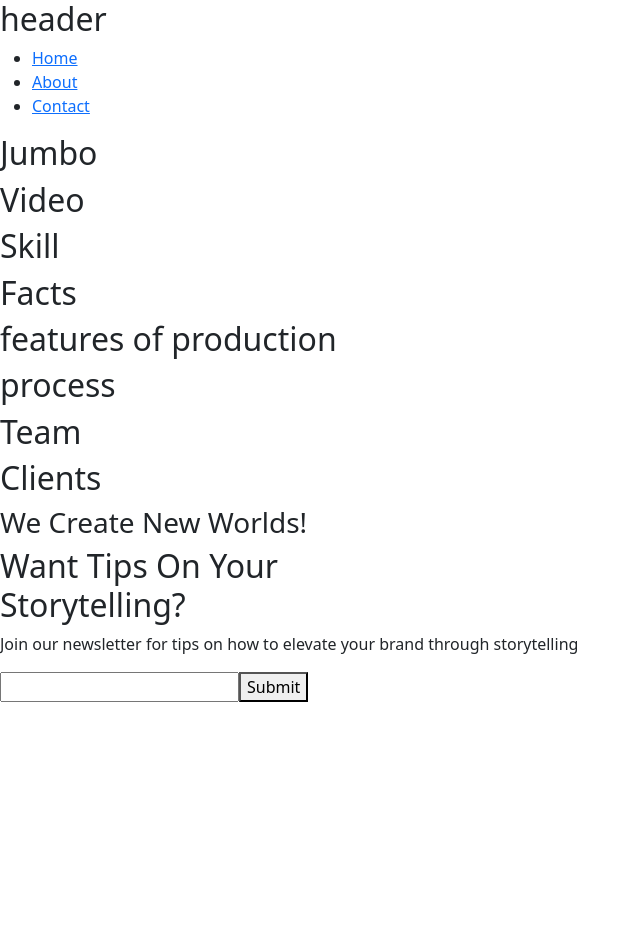
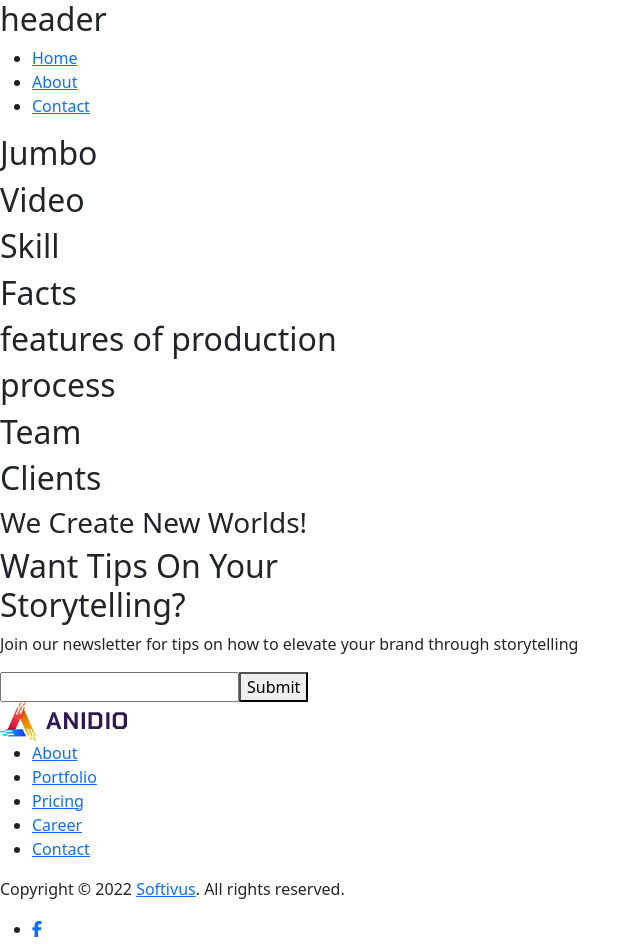
Before and after one commit to IvanTorzoni/proj-html-vuejs, a Vue app: page / in a window 1280 px wide. Shown: the top 944 px of the page, without its empty margins (0-640 px from the left). Before the commit the page ends 800 px from the top, so only its background shows below. Built offline with nearby package versions, Linux system fonts and the light colour scheme.

Commit message:
feat: added content - Footer Section - AppFooter

```diff
--- a/src/components/AppFooter.vue
+++ b/src/components/AppFooter.vue
@@ -1,5 +1,51 @@
 <script>
+
 export default {
+   data() {
+      return {
+
+         // General Menu Links
+         menu: [
+            {
+               title: "About",
+               routeName: "about",
+            },
+            {
+               title: "Portfolio",
+               routeName: "portfolio",
+            },
+            {
+               title: "Pricing",
+               routeName: "pricing",
+            },
+            {
+               title: "Career",
+               routeName: "career",
+            },
+            {
+               title: "Contact",
+               routeName: "contact",
+            },
+         ],
+
+         // Social Networks list
+         socialsMenu: [
+            {
+               name: "facebook",
+               iconClasses: "fa-brands fa-facebook-f",
+            },
+            {
+               name: "twitter",
+               iconClasses: "fa-brands fa-twitter",
+            },
+            {
+               name: "instagram",
+               iconClasses: "fa-brands fa-instagram",
+            },
+
+         ],
+      }
+   }
 
 }
 
@@ -31,6 +77,57 @@ export default {
    <!-- Footer -->
    <footer>
 
+      <!-- Footer Menu - Section -->
+      <section>
+
+         <!-- Footer Logo -->
+         <img src="../assets/Img/main-img/footer-logo.png" alt="Logo Anidio">
+         <!-- /Footer Logo -->
+
+         <!-- Footer Menu -->
+         <ul>
+
+            <li v-for="item in menu">
+
+               <router-link>
+
+                  {{ item.title }}
+
+               </router-link>
+
+            </li>
+
+         </ul>
+         <!-- /Footer Menu -->
+
+      </section>
+      <!-- /Footer Menu - Section -->
+
+      <!-- Footer Copyright - Section -->
+      <section>
+
+         <p>Copyright © 2022 <a href="https://www.templatemonster.com/authors/softivus/">Softivus</a>. All rights
+            reserved. </p>
+
+         <!-- Footer Menu -->
+         <ul>
+
+            <li v-for="social in socialsMenu">
+
+               <router-link>
+
+                  <i :class="`${social.iconClasses}`"></i>
+
+               </router-link>
+
+            </li>
+
+         </ul>
+         <!-- /Footer Menu -->
+
+      </section>
+      <!-- /Footer Copyright - Section -->
+
    </footer>
    <!-- /Footer -->
 
```
